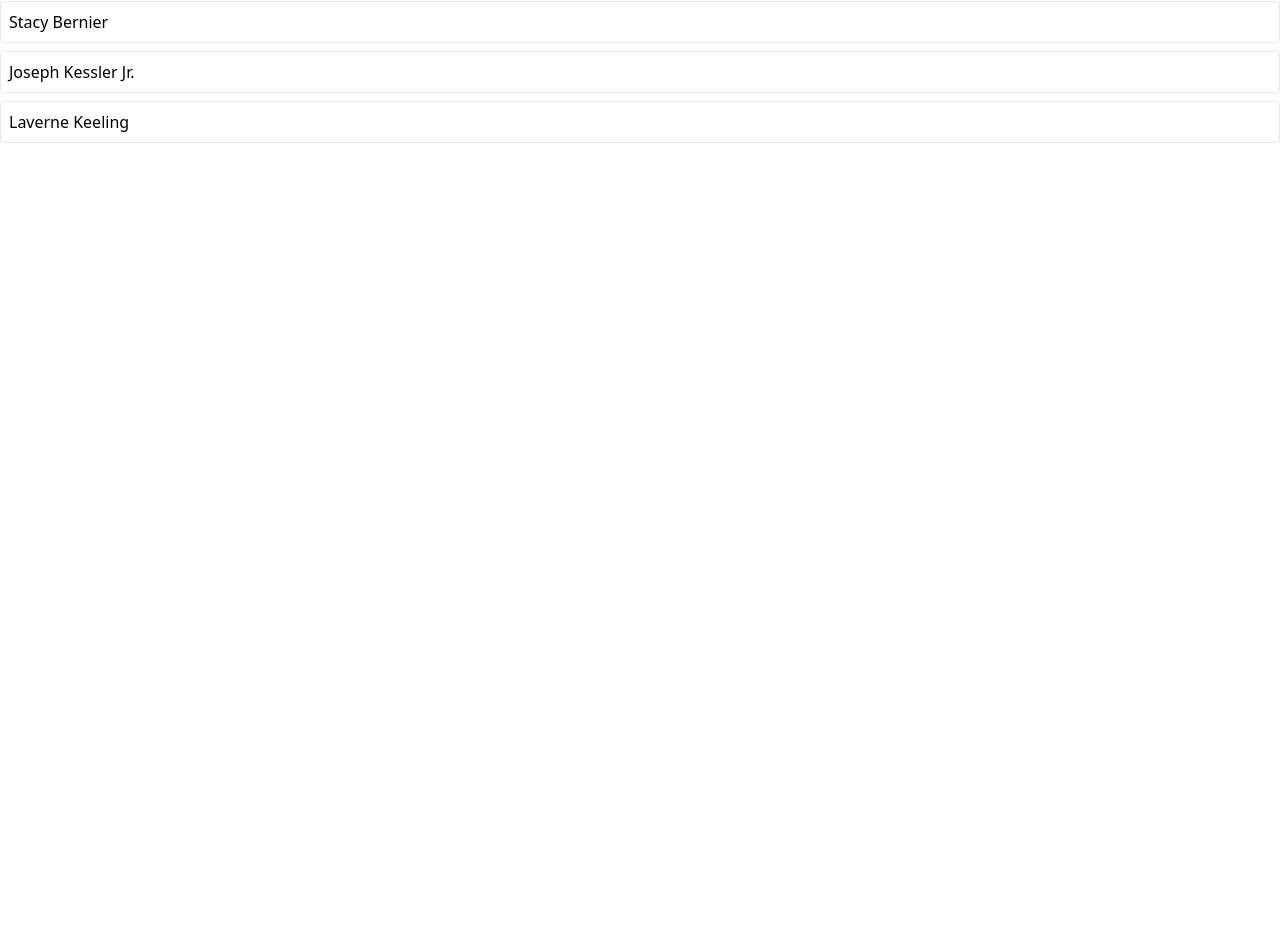
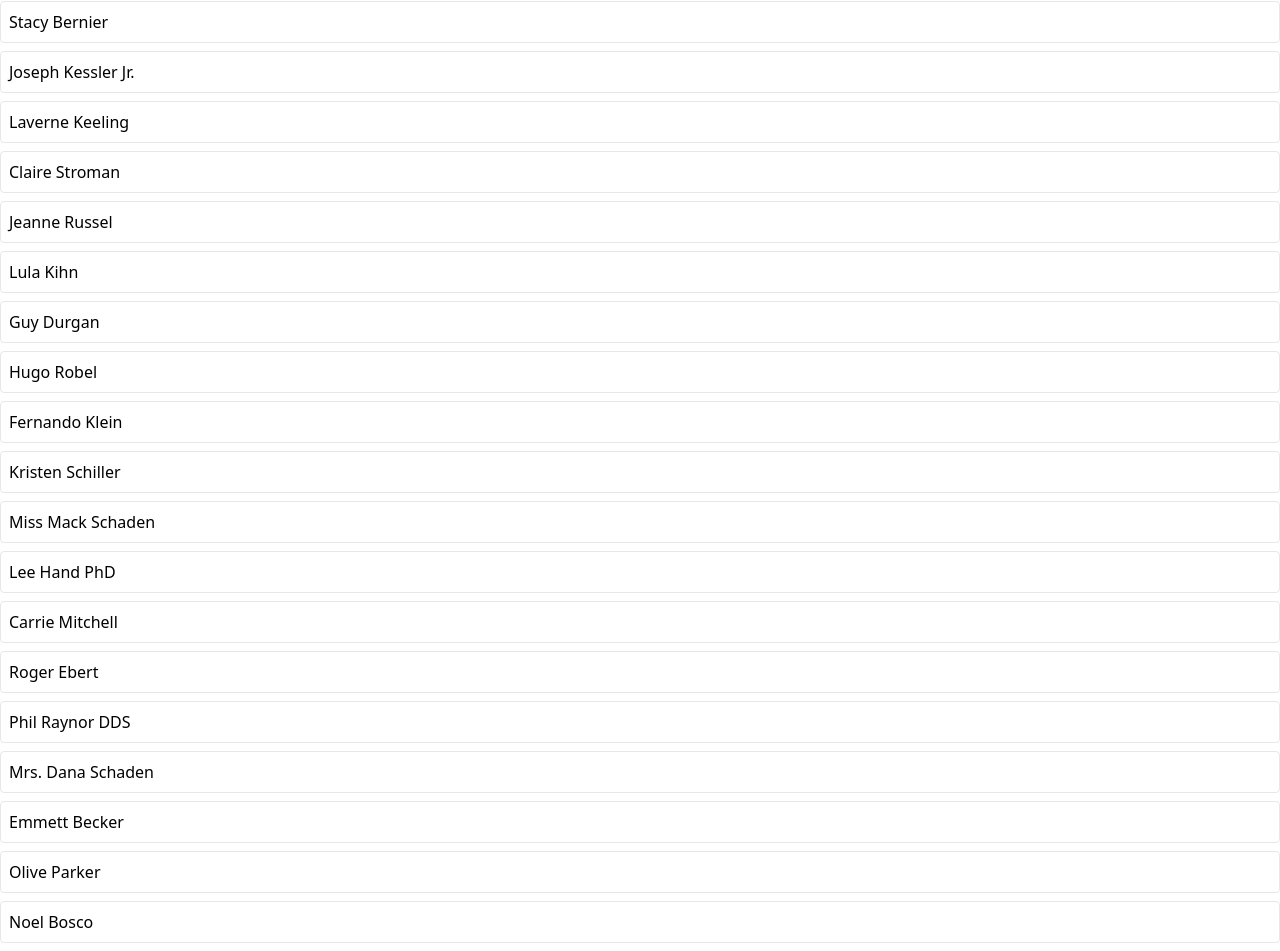
Before and after one commit to p2arthur/user_album_app_redux, a React (Vite) app: page / in a window 1280 px wide. Shown: the part 861-1812 px from the top of the page. Before the commit the page ends 1012 px from the top, so only its background shows below. Built offline with nearby package versions, Linux system fonts and the light colour scheme; data requests are answered from the project's data file.

Commit message:
feat: finalize the fine grainer load state for both fetch data and add user

```diff
--- a/db.json
+++ b/db.json
@@ -75,6 +75,70 @@
     {
       "name": "Laverne Keeling",
       "id": 19
+    },
+    {
+      "name": "Claire Stroman",
+      "id": 20
+    },
+    {
+      "name": "Jeanne Russel",
+      "id": 21
+    },
+    {
+      "name": "Lula Kihn",
+      "id": 22
+    },
+    {
+      "name": "Guy Durgan",
+      "id": 23
+    },
+    {
+      "name": "Hugo Robel",
+      "id": 24
+    },
+    {
+      "name": "Fernando Klein",
+      "id": 25
+    },
+    {
+      "name": "Kristen Schiller",
+      "id": 26
+    },
+    {
+      "name": "Miss Mack Schaden",
+      "id": 27
+    },
+    {
+      "name": "Lee Hand PhD",
+      "id": 28
+    },
+    {
+      "name": "Carrie Mitchell",
+      "id": 29
+    },
+    {
+      "name": "Roger Ebert",
+      "id": 30
+    },
+    {
+      "name": "Phil Raynor DDS",
+      "id": 31
+    },
+    {
+      "name": "Mrs. Dana Schaden",
+      "id": 32
+    },
+    {
+      "name": "Emmett Becker",
+      "id": 33
+    },
+    {
+      "name": "Olive Parker",
+      "id": 34
+    },
+    {
+      "name": "Noel Bosco",
+      "id": 35
     }
   ],
   "albums": [],
--- a/src/components/UsersList.jsx
+++ b/src/components/UsersList.jsx
@@ -1,34 +1,59 @@
-import { useEffect } from "react";
+import { useEffect, useState } from "react";
 import { useDispatch, useSelector } from "react-redux";
 import { fetchUsers, addUser } from "../store";
 import Button from "./Button";
 import Skeleton from "./Skeleton";
 
 function UsersList() {
+  //Creating a component level state to handle fine-grain loading
+  const [isLoadingUsers, setIsLoadingUsers] = useState(false);
+  const [loadingUsersError, setLoadingUsersError] = useState(null);
+  const [isCreatingUser, setIsCreatingUser] = useState(false);
+  const [creatingUserError, setIsCreatingUserError] = useState(null);
+
   //dispatch to dispatch action from our async thunk
   const dispatch = useDispatch();
 
   //useSelector to get access to ou state.users from the store
-  const { data, isLoading, error } = useSelector((state) => state.users); // {data: [], isLoading: false, error: null}
+  const { data } = useSelector((state) => state.users); // {data: [], isLoading: false, error: null}
 
   //Use effect to dispatch the fetchUsers async thunk
   useEffect(() => {
-    dispatch(fetchUsers());
-  }, []);
+    try {
+      //Set the loading state on UsersList first renders
+      setIsLoadingUsers(true);
+      //Detect when the fetchUsers promise is fulfilled
+      dispatch(fetchUsers())
+        .unwrap()
+        .catch((error) => setLoadingUsersError(error))
+        .finally(() => setIsLoadingUsers(false));
+    } catch (error) {
+      console.error(error);
+    }
+  }, [dispatch]);
 
   const handleUserAdd = () => {
-    dispatch(addUser());
+    try {
+      setIsCreatingUser(true);
+      dispatch(addUser())
+        .unwrap()
+        .then((a) => console.log("new user Created", a.name))
+        .catch((error) => setIsCreatingUserError(error))
+        .finally(() => setIsCreatingUser(false));
+    } catch (error) {
+      console.error(error);
+    }
   };
 
   //Testing if the state from ou selector is working
   //Is the data being fetched?
-  if (isLoading) {
+  if (isLoadingUsers) {
     return <Skeleton times={100} className="h-10 w-full" />;
   }
 
   //Has the data failed to fetch?
-  if (error) {
-    return <div>Error loading data...</div>;
+  if (loadingUsersError) {
+    return <div>Error loading data... {loadingUsersError.message}</div>;
   }
 
   //Rendering each user
@@ -45,7 +70,12 @@ function UsersList() {
     <div>
       <div className="flex flex-row justify-between m-3">
         <h1 className="m2 text-xl">Users</h1>
-        <Button onClick={handleUserAdd}>+ Add new user</Button>
+        {isCreatingUser ? (
+          "Creating user..."
+        ) : (
+          <Button onClick={handleUserAdd}>+ Add new user</Button>
+        )}
+        {creatingUserError && "Error creating user..."}
       </div>
       {renderedUsers}
     </div>
--- a/src/store/thunks/addUser.js
+++ b/src/store/thunks/addUser.js
@@ -8,7 +8,13 @@ const addUser = createAsyncThunk("users/add", async () => {
     name: faker.name.fullName(),
   });
 
+  await pause(3000);
+
   return response.data;
 });
 
+const pause = (duration) => {
+  return new Promise((resolve) => setTimeout(resolve, duration));
+};
+
 export { addUser };
--- a/src/store/thunks/fetchUsers.js
+++ b/src/store/thunks/fetchUsers.js
@@ -6,7 +6,7 @@ const fetchUsers = createAsyncThunk("users/fetch", async () => {
   const response = await axios.get("http://localhost:3005/users");
 
   //DEV ONLY!! - Calling the pause helper to give time for our loading proccess
-  await pause(2000);
+  await pause(1000);
 
   //This return will be automatically assigned as a payload when the thunk gets dispatched
   return response.data;
```
